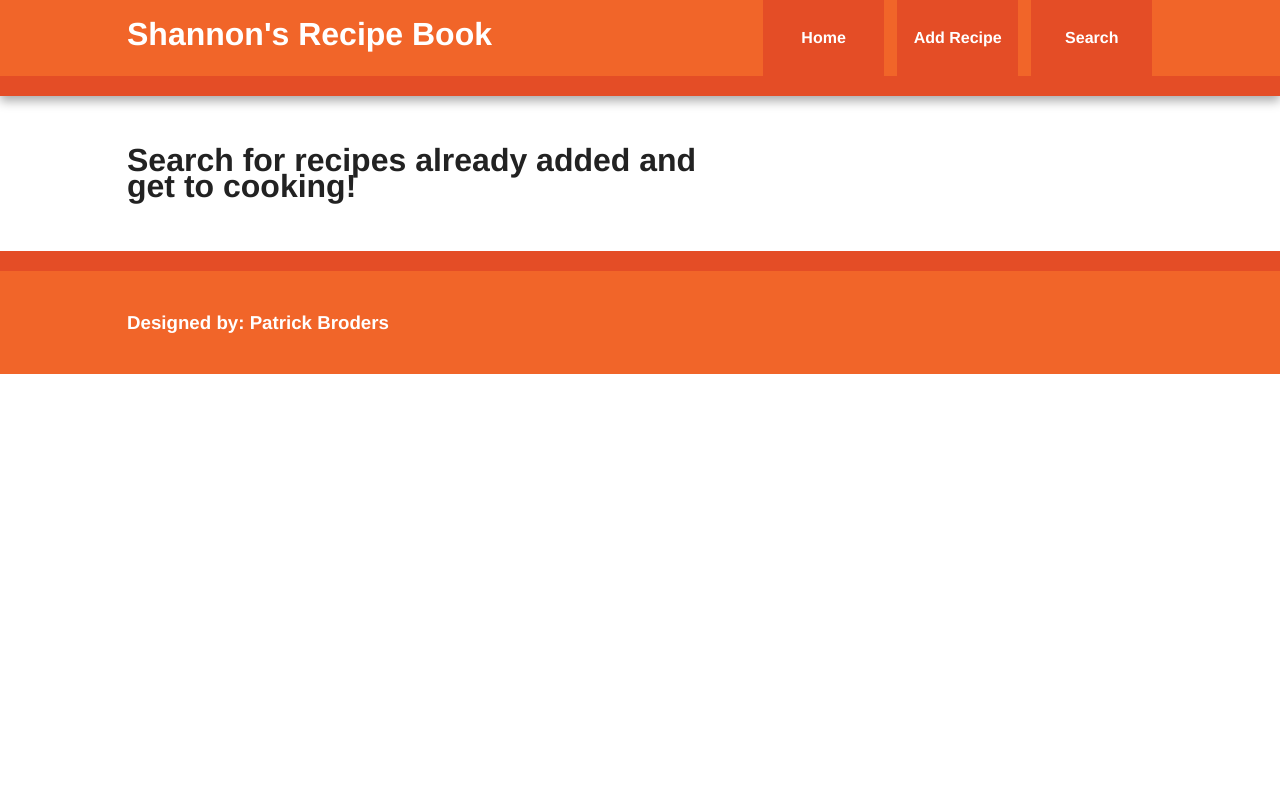
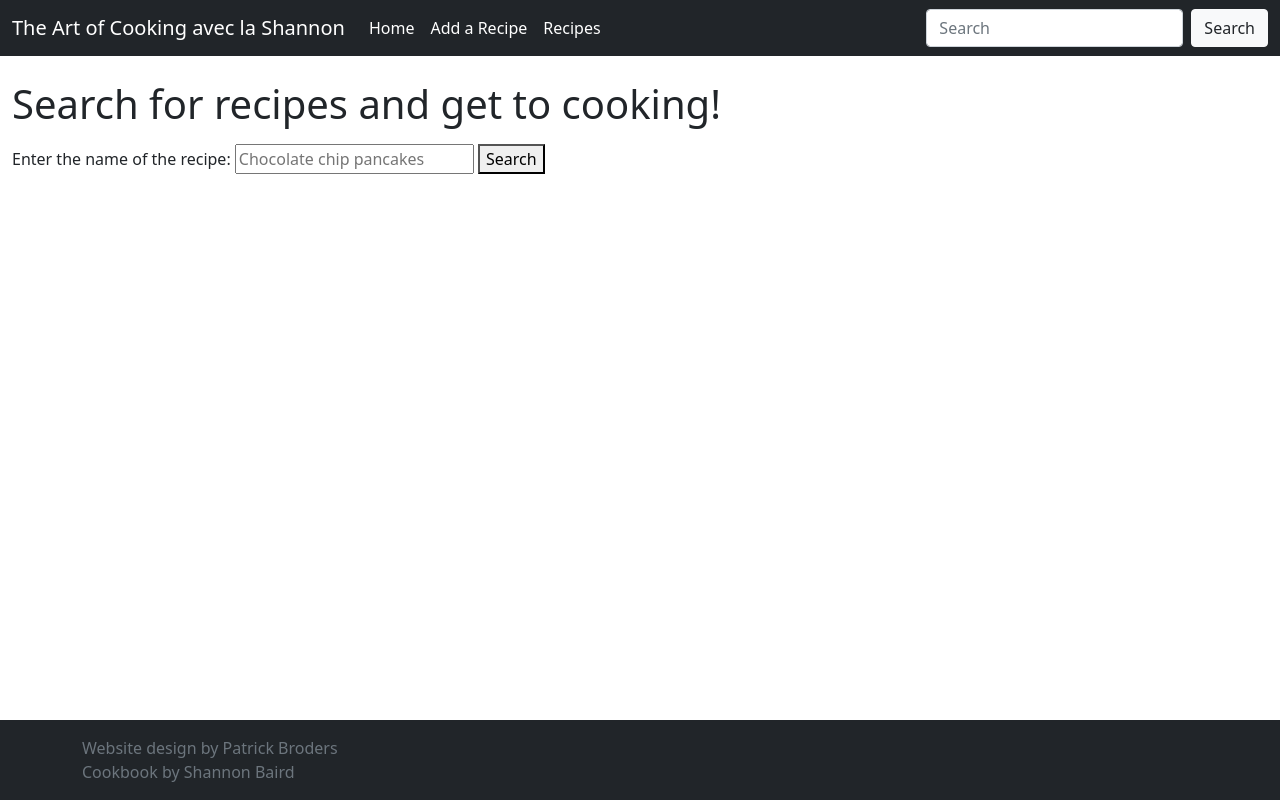
Before and after one commit to Brozon3/FlaskRecipeWebsite, a Flask app: page /search_recipe in a window 1280 px wide. Run offline with Flask 2, Linux system fonts and the light colour scheme; some libraries are stand-ins or nearby versions.

Commit message:
Added custom bootstrap options for search bar in nav and footer

```diff
--- a/application.py
+++ b/application.py
@@ -1,6 +1,6 @@
 import os
-from flask import Flask, redirect, url_for, request, render_template
-from forms import RecipeForm
+from flask import Flask, redirect, url_for, render_template, request
+from forms import RecipeForm, SearchForm
 import pandas as pd
 from werkzeug.utils import secure_filename
 
@@ -11,29 +11,55 @@ app.config['SUBMITTED_DATA'] = os.path.join("static", "data_dir", "")
 app.config['SUBMITTED_IMG'] = os.path.join("static", "image_dir", "")
 
 
+
+
 @app.route('/')
 def hello_world():
     return render_template("index.html")
 
 
-@app.route('/add_recipe', methods=["Post", "Get"])
+@app.route('/add_recipe', methods=["POST", "GET"])
 def add_recipe():
+    """
+    A function that uses a pre-built form that allows a user to add a recipe to the database, including file handling.
+    :return:
+    """
+    df = pd.read_csv("static/data_dir/recipes.csv", dtype={"name": str})
+    df = df.set_index("name")
     form = RecipeForm()
     if form.validate_on_submit():
         recipe_name = form.recipe_name.data
-        picture_filename = (recipe_name.lower().replace(" ", "_") + "." +
-                            secure_filename(form.recipe_picture.data.filename).split(".")[-1])
-        form.recipe_picture.data.save(os.path.join(app.config['SUBMITTED_IMG'] + picture_filename))
-        df = pd.DataFrame([{'name': recipe_name, 'picture':picture_filename}])
-        df.to_csv(os.path.join(app.config["SUBMITTED_DATA"] + recipe_name.lower().replace(" ", "_") + ".csv"))
-        return redirect(url_for("hello_world"))
+        if recipe_name not in df:
+            recipe_ingredients = form.recipe_ingredients.data
+            recipe_instructions = form.recipe_instructions.data
+            recipe_serving_size = form.recipe_serving_size.data
+            picture_filename = (recipe_name.lower().replace(" ", "_") + "." +
+                                secure_filename(form.recipe_picture.data.filename).split(".")[-1])
+            form.recipe_picture.data.save(os.path.join(app.config["SUBMITTED_IMG"] + picture_filename))
+            df.loc[recipe_name] = [recipe_ingredients, recipe_instructions, recipe_serving_size, picture_filename]
+            df.to_csv("static/data_dir/recipes.csv")
+            return redirect(url_for("hello_world"))
+        else:
+            return render_template("add_recipe.html", form=form)
+
     else:
         return render_template("add_recipe.html", form=form)
 
 
-@app.route("/search_recipe", methods=["Post", "Get"])
+@app.route("/search_recipe", methods=["POST", "GET"])
 def search_recipe():
-    return render_template("search_recipe.html")
+    search = SearchForm(request.form)
+    if request.method == "POST":
+        return display_recipe(search)
+
+    return render_template("search_recipe.html", form=search)
+
+
+@app.route("/display_recipe")
+def display_recipe(search):
+    df = pd.read_csv("static/data_dir/recipes.csv")
+    recipe = df.iloc[0]
+    return render_template("view_recipe.html", recipe=recipe)
 
 
 if __name__ == "__main__":
--- a/forms.py
+++ b/forms.py
@@ -1,10 +1,19 @@
 from flask_wtf import FlaskForm
 from flask_wtf.file import FileRequired, FileField
-from wtforms.fields import StringField, TextAreaField
-from wtforms.fields.html5 import DateField, EmailField, TelField
-from wtforms.validators import DataRequired, Length
+from wtforms import SubmitField
+from wtforms.fields import StringField, TextAreaField, IntegerField
+from wtforms.validators import DataRequired
 
 
 class RecipeForm(FlaskForm):
     recipe_name = StringField("Recipe Name:", validators=[DataRequired()])
+    recipe_ingredients = TextAreaField("Recipe Ingredient List:", validators=[DataRequired()])
+    recipe_instructions = TextAreaField("Recipe Instructions:", validators=[DataRequired()])
+    recipe_serving_size = IntegerField("Recipe Serving Size:", validators=[DataRequired()])
     recipe_picture = FileField("Recipe Field: ", validators=[FileRequired()])
+    submit = SubmitField("Submit")
+
+
+class SearchForm(FlaskForm):
+    search = StringField("Search", validators=[DataRequired()])
+    submit = SubmitField("Submit")
--- a/requirements.txt
+++ b/requirements.txt
@@ -1 +1,4 @@
 flask ~= 2.2.2
+wtforms ~= 2.3.3
+pandas ~= 1.5.3
+werkzeug ~= 2.2.2
--- a/templates/add_recipe.html
+++ b/templates/add_recipe.html
@@ -10,6 +10,8 @@
 {% endblock %}
 
 {% block H1_Content %}
+    Complete each field to add your recipe to the database! Each field is required, including the picture so that you
+    can show off what you created!
 {% endblock %}
 
 {% block H2_Description %}
@@ -24,6 +26,9 @@
                     <h3>Recipe Information</h3>
                     <table>
                         {{ render_field(form.recipe_name, size=20) }}
+                        {{ render_field(form.recipe_ingredients) }}
+                        {{ render_field(form.recipe_instructions) }}
+                        {{ render_field(form.recipe_serving_size) }}
                         {{ render_field(form.recipe_picture) }}
                     </table>
                 </div>
--- a/templates/base.html
+++ b/templates/base.html
@@ -1,75 +1,67 @@
 <!doctype html>
-<!--[if lt IE 7]>      <html class="no-js lt-ie9 lt-ie8 lt-ie7" lang=""> <![endif]-->
-<!--[if IE 7]>         <html class="no-js lt-ie9 lt-ie8" lang=""> <![endif]-->
-<!--[if IE 8]>         <html class="no-js lt-ie9" lang=""> <![endif]-->
-<!--[if gt IE 8]><!--> <html class="no-js" lang=""> <!--<![endif]-->
-    <head>
-        <meta charset="utf-8">
-        <meta http-equiv="X-UA-Compatible" content="IE=edge,chrome=1">
-        <title>{% block head_title %}{% endblock %}</title>
-        <meta name="description" content="">
-        <meta name="viewport" content="width=device-width, initial-scale=1">
-        <link rel="apple-touch-icon" href="{{ url_for('static', filename='apple-touch-icon.png') }}">
+<html lang="en">
+<head>
+    <meta charset="utf-8">
+    <meta name="viewport" content="width=device-width, initial-scale=1">
+    <link href="https://cdn.jsdelivr.net/npm/bootstrap@5.0.2/dist/css/bootstrap.min.css" rel="stylesheet" integrity="sha384-EVSTQN3/azprG1Anm3QDgpJLIm9Nao0Yz1ztcQTwFspd3yD65VohhpuuCOmLASjC" crossorigin="anonymous">
 
-        <link rel="stylesheet" href="{{ url_for('static', filename='css/normalize.min.css') }}">
-        <link rel="stylesheet" href="{{ url_for('static', filename='css/main.css') }}">
+    <title>The Art of Cooking avec la Shannon</title>
+</head>
+<body class="d-flex flex-column h-100">
 
-        <script src="{{ url_for('static', filename='js/vendor/modernizr-2.8.3-respond-1.4.2.min.js') }}"></script>
-    </head>
-    <body>
-        <!--[if lt IE 8]>
-            <p class="browserupgrade">You are using an <strong>outdated</strong> browser. Please <a href="http://browsehappy.com/">upgrade your browser</a> to improve your experience.</p>
-        <![endif]-->
+    <nav class="navbar navbar-expand-lg navbar-dark bg-dark">
+        <div class="container-fluid">
+            <span class="navbar-brand mb-0 h1">The Art of Cooking avec la Shannon</span>
+            <button class="navbar-toggler" type="button" data-bs-toggle="collapse" data-bs-target="#navbarNav" aria-controls="navbarNav" aria-expanded="false" aria-label="Toggle navigation"><span class="navbar-toggler-icon"></span>
+            </button>
+        <div class="collapse navbar-collapse" id="navbarSupportedContent">
+            <ul class="navbar-nav me-auto mb-2 mb-lg-0">
+                <li class="nav-item">
+                    <a class="nav-link active" aria-current="page" href={{ url_for('hello_world') }}>Home</a>
+                </li>
+                <li class="nav-item">
+                    <a class="nav-link active" href={{ url_for('add_recipe') }}>Add a Recipe</a>
+                </li>
+                <li class="nav-item">
+                    <a class="nav-link active" href="#">Recipes</a>
+                </li>
+            </ul>
+            <form class="d-flex">
+                <input class="form-control me-2" type="search" placeholder="Search" aria-label="Search">
+                <button class="btn btn-outline-light bg-light text-dark" type="submit">Search</button>
+            </form>
+        </div>
+        </div>
+    </nav>
 
-        <div class="header-container">
-            <header class="wrapper clearfix">
-                <h1 class="title">{% block page_title %}{% endblock %}</h1>
-                <nav>
-                    <ul>
-                        <li><a href={{ url_for('hello_world') }}>Home</a></li>
-                        <li><a href={{ url_for('add_recipe') }}>Add Recipe</a></li>
-                        <li><a href={{ url_for('search_recipe') }}>Search</a></li>
-                    </ul>
-                </nav>
-            </header>
-        </div>
-
-        <div class="main-container">
+    <main>
+    <br>
+        <div class="container-fluid">
             <div class="main wrapper clearfix">
-
                 <article>
-                    <header>
+                    <section>
                         <h1>{% block H1_Description %}{% endblock %}</h1>
                         <p>{% block H1_Content %}{% endblock %}</p>
-                    </header>
+                    </section>
+                <br>
                     <section>
                         <h2>{% block H2_Description %}{% endblock %}</h2>
                         <p>{% block H2_Content %}{% endblock %}</p>
                     </section>
                 </article>
+            </div>
+        </div>
+    </main>
 
-            </div> <!-- #main -->
-        </div> <!-- #main-container -->
+    <footer class="footer mt-auto py-3 navbar-dark bg-dark fixed-bottom">
+        <div class="container">
+            <span class="text-muted">Website design by Patrick Broders</span>
+            <br>
+            <span class="text-muted">Cookbook by Shannon Baird</span>
+        </div>
+    </footer>
 
-        <div class="footer-container">
-            <footer class="wrapper">
-                <h3>Designed by: Patrick Broders</h3>
-            </footer>
-        </div>
+    <script src="https://cdn.jsdelivr.net/npm/bootstrap@5.0.2/dist/js/bootstrap.bundle.min.js" integrity="sha384-MrcW6ZMFYlzcLA8Nl+NtUVF0sA7MsXsP1UyJoMp4YLEuNSfAP+JcXn/tWtIaxVXM" crossorigin="anonymous"></script>
 
-        <script src="//ajax.googleapis.com/ajax/libs/jquery/1.11.2/jquery.min.js"></script>
-        <script>window.jQuery || document.write('<script src="{{ url_for('static', filename='js/vendor/jquery-1.11.2.min.js') }}"><\/script>')</script>
-
-        <script src="{{ url_for('static', filename='js/main.js') }}"></script>
-
-        <!-- Google Analytics: change UA-XXXXX-X to be your site's ID. -->
-        <script>
-            (function(b,o,i,l,e,r){b.GoogleAnalyticsObject=l;b[l]||(b[l]=
-            function(){(b[l].q=b[l].q||[]).push(arguments)});b[l].l=+new Date;
-            e=o.createElement(i);r=o.getElementsByTagName(i)[0];
-            e.src='//www.google-analytics.com/analytics.js';
-            r.parentNode.insertBefore(e,r)}(window,document,'script','ga'));
-            ga('create','UA-XXXXX-X','auto');ga('send','pageview');
-        </script>
     </body>
 </html>
--- a/templates/search_recipe.html
+++ b/templates/search_recipe.html
@@ -5,10 +5,19 @@
 {% endblock %}
 
 {% block H1_Description %}
-    Search for recipes already added and get to cooking!
+    Search for recipes and get to cooking!
 {% endblock %}
 
 {% block H1_Content %}
+    <section>
+        <form method="POST" action="{{ url_for("search_recipe") }}">
+            {{ form.csrf_token }}
+            <label for="q">Enter the name of the recipe:
+                <input type="search" name="q" placeholder="Chocolate chip pancakes">
+            </label>
+            <button type="submit">Search</button>
+        </form>
+    </section>
 {% endblock %}
 
 {% block H2_Description %}
```
Also changed, not shown: templates/view_recipe.html (added, +45 -0 lines).
